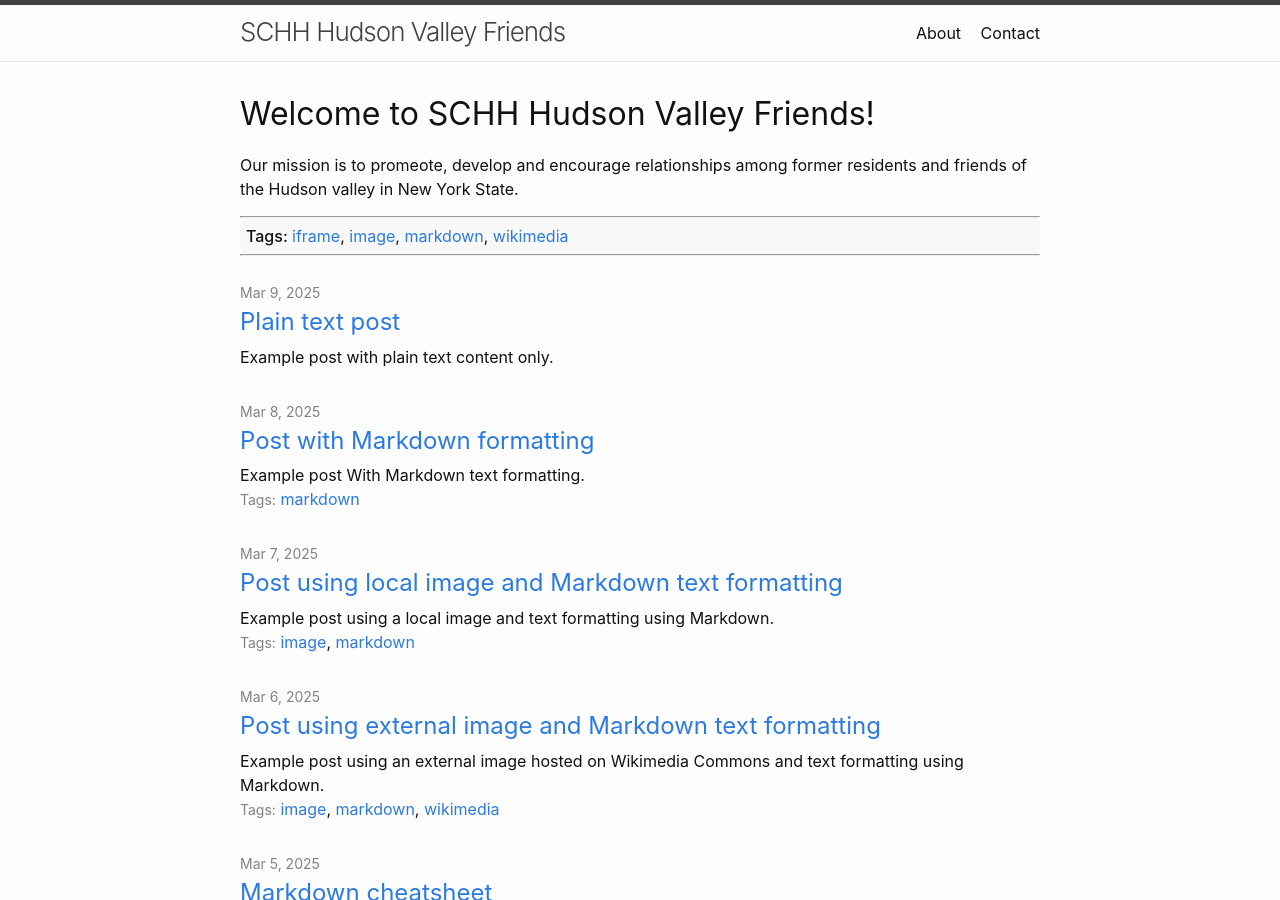
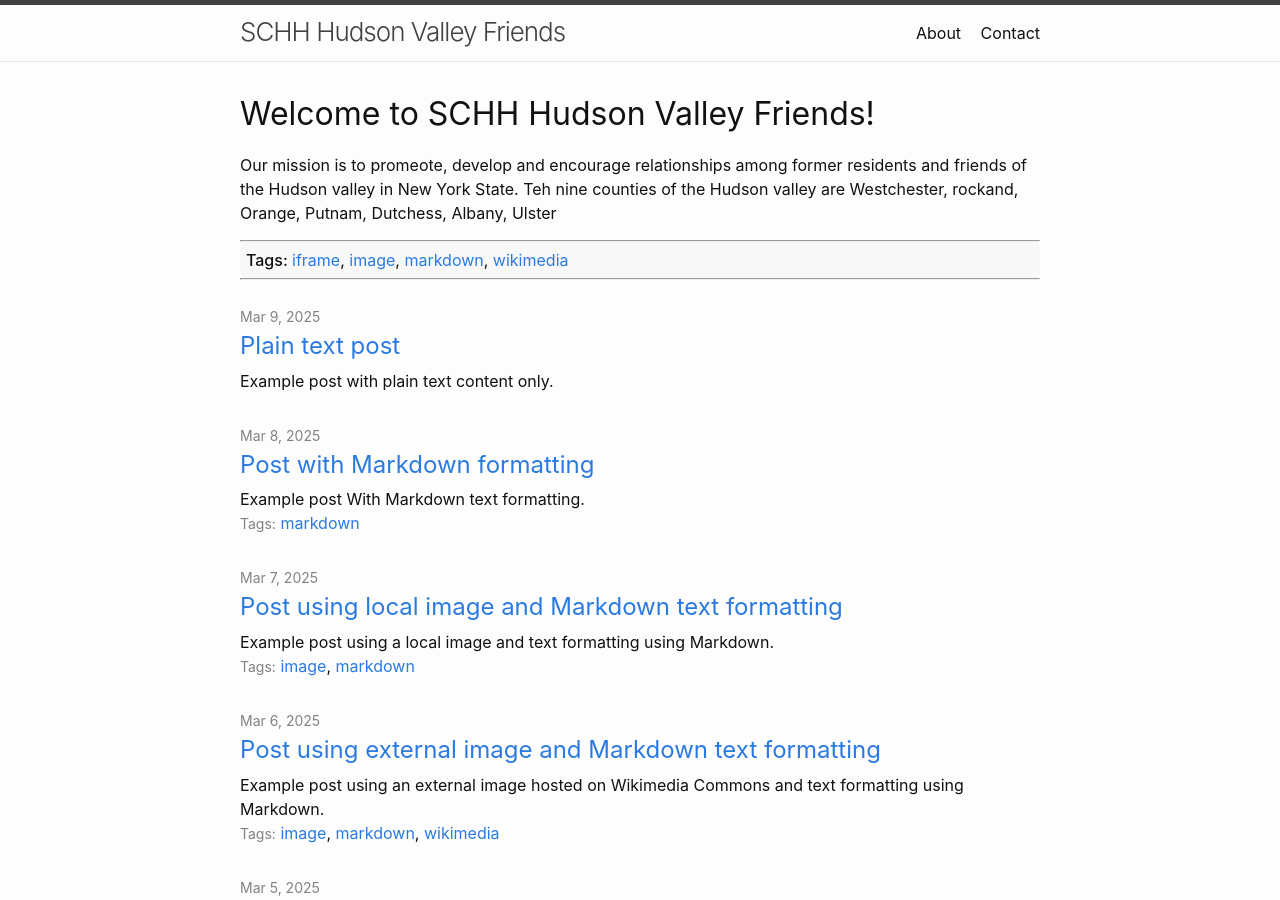
Before and after one commit to HudsonValleyFriends/Hudson-Valley-Friends, a Jekyll site: the page built from index.md, in a window 1280 px wide and 900 px high. Built offline with Jekyll 4.4.1, drawn with Linux system fonts in a browser that asks for light colours; a script that is not in the unit is left out.

Commit message:
Update index.md

```diff
--- a/index.md
+++ b/index.md
@@ -10,4 +10,4 @@ list_title:
 
 # Welcome to SCHH Hudson Valley Friends!
 
-Our mission is to promeote, develop and encourage relationships among former residents and friends of the Hudson valley in New York State.
+Our mission is to promeote, develop and encourage relationships among former residents and friends of the Hudson valley in New York State. Teh nine counties of the Hudson valley are Westchester, rockand, Orange, Putnam, Dutchess, Albany, Ulster
```
